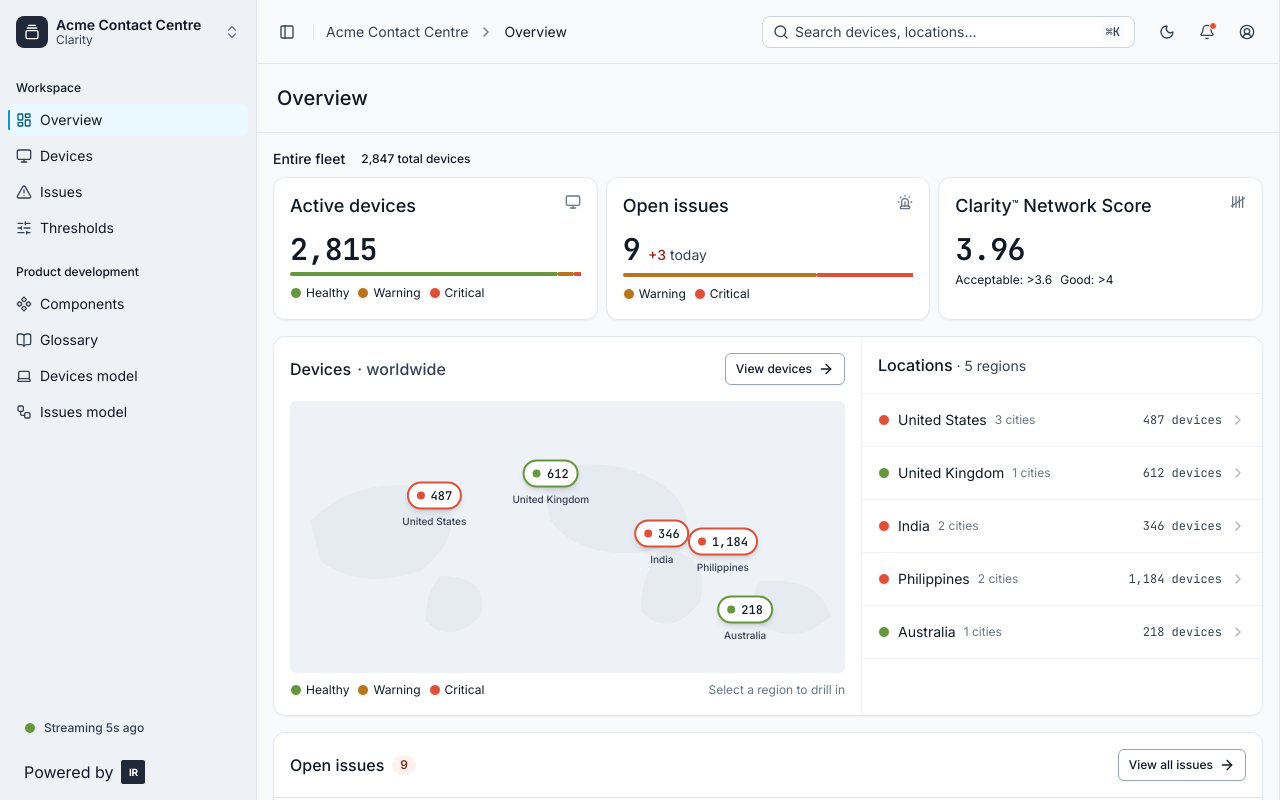
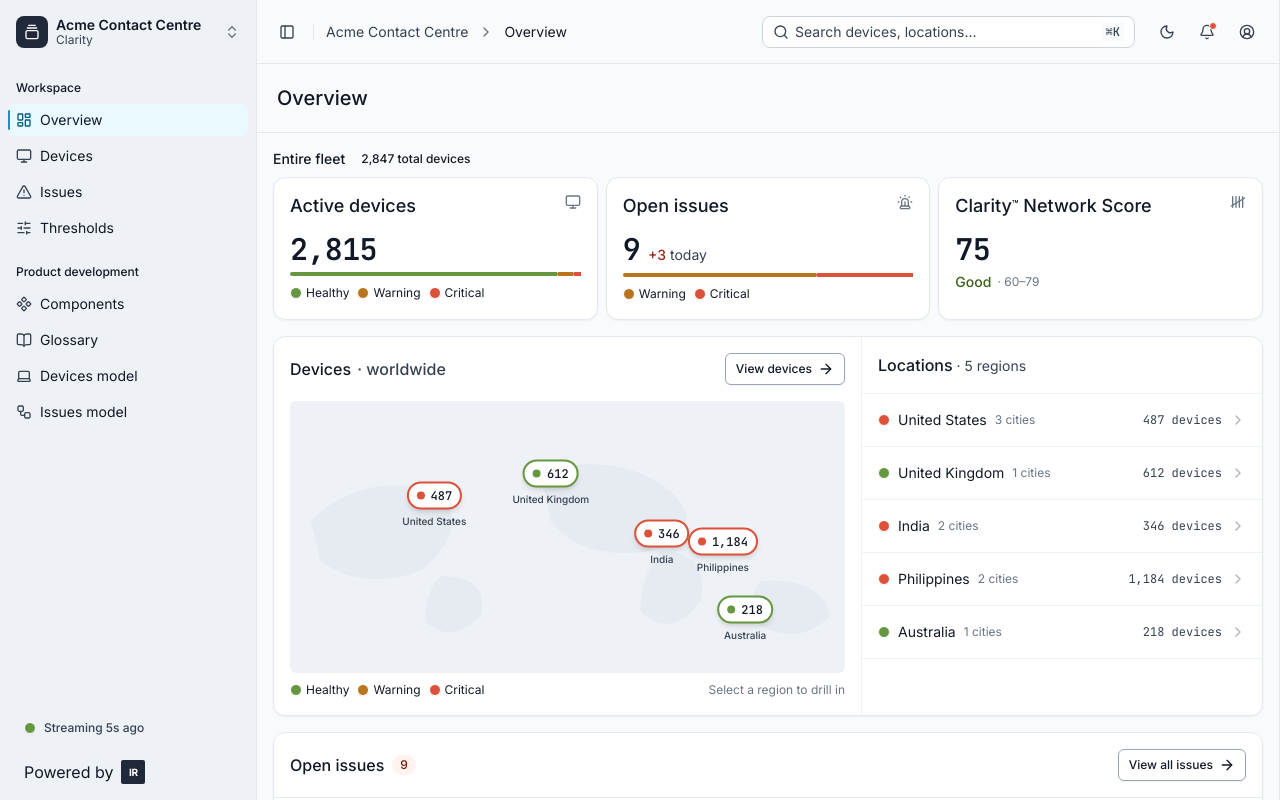
Before and after one commit to mynameiseeyern/Clarion-prototype, a React (Vite) app: page / in a window 1280 px wide. Built offline with nearby package versions, Linux system fonts and the light colour scheme.

Commit message:
Clarity network score

```diff
--- a/src/components/dashboard/StatsStrip.tsx
+++ b/src/components/dashboard/StatsStrip.tsx
@@ -6,6 +6,14 @@ import type { LiveFleet } from "@/hooks/useStreaming"
 
 // Net change in open issues vs. ~24h ago (deterministic dummy).
 const ISSUES_24H_AGO = 6
+
+// Clarity Network Score (0–100) quality band.
+function cnsBand(v: number) {
+  if (v >= 80) return { label: "Excellent", range: "80–100", color: "var(--fg-success-emphasis)" }
+  if (v >= 60) return { label: "Good", range: "60–79", color: "var(--fg-success-emphasis)" }
+  if (v >= 40) return { label: "Fair", range: "40–59", color: "var(--fg-warning-emphasis)" }
+  return { label: "Poor", range: "0–39", color: "var(--fg-danger-emphasis)" }
+}
 
 function IssueDelta({ delta }: { delta: number }) {
   if (delta === 0) return <span className="text-sm" style={{ color: "var(--fg-neutral-muted)" }}>no change today</span>
@@ -75,12 +83,17 @@ export function StatsStrip({ live }: { live: LiveFleet }) {
             </>
           }
           icon={Tally5}
-          value={live.score.toFixed(2)}
+          value={String(live.score)}
         >
-          <div className="flex items-center gap-2">
-            <span className="text-xs" style={{ color: "var(--fg-neutral-emphasis)" }}>Acceptable: &gt;3.6</span>
-            <span className="text-xs" style={{ color: "var(--fg-neutral-emphasis)" }}>Good: &gt;4</span>
-          </div>
+          {(() => {
+            const b = cnsBand(live.score)
+            return (
+              <div className="flex items-center gap-1.5">
+                <span className="text-sm font-medium" style={{ color: b.color }}>{b.label}</span>
+                <span className="text-xs" style={{ color: "var(--fg-neutral-subtle)" }}>· {b.range}</span>
+              </div>
+            )
+          })()}
         </KpiCard>
       </div>
     </section>
--- a/src/components/endpoints/EndpointsTable.tsx
+++ b/src/components/endpoints/EndpointsTable.tsx
@@ -301,9 +301,9 @@ export function EndpointsTable({
                   <td className="px-4 py-3">
                     <span
                       className="font-mono text-sm font-medium"
-                      style={{ color: e.score === null ? "var(--fg-neutral-subtle)" : e.status === "critical" ? "var(--fg-danger)" : e.status === "warning" ? "var(--fg-warning)" : "var(--fg-neutral-emphasis)" }}
+                      style={{ color: e.score === null ? "var(--fg-neutral-subtle)" : e.status === "critical" ? "var(--fg-danger-emphasis)" : e.status === "warning" ? "var(--fg-warning-emphasis)" : "var(--fg-neutral-emphasis)" }}
                     >
-                      {e.score === null ? "—" : e.score.toFixed(1)}
+                      {e.score === null ? "—" : e.score}
                     </span>
                   </td>
                   <td className="px-4 py-3">
--- a/src/components/search/CommandPalette.tsx
+++ b/src/components/search/CommandPalette.tsx
@@ -97,7 +97,7 @@ export function CommandPalette({
         </div>
         <span className="inline-flex items-center gap-1.5 text-xs" style={{ color: "var(--fg-neutral-muted)" }}>
           <span className="size-1.5 rounded-full" style={{ background: statusVar[e.status] }} />
-          {e.score === null ? "—" : e.score.toFixed(1)}
+          {e.score === null ? "—" : e.score}
         </span>
         {isActive && <CornerDownLeft className="size-3.5" style={{ color: "var(--fg-neutral-subtle)" }} />}
       </div>
--- a/src/data/dashboard.ts
+++ b/src/data/dashboard.ts
@@ -47,19 +47,19 @@ export const countries: Country[] = [
 
 export const locations: LocationRow[] = [
   // United Kingdom
-  { id: "london", name: "London HQ", countryId: "gb", status: "healthy", endpoints: 612, issues: 0, activeAlerts: 0, healthy: 608, warning: 0, critical: 0, offline: 4, score: 4.41, x: 46, y: 28 },
+  { id: "london", name: "London HQ", countryId: "gb", status: "healthy", endpoints: 612, issues: 0, activeAlerts: 0, healthy: 608, warning: 0, critical: 0, offline: 4, score: 88, x: 46, y: 28 },
   // Philippines
-  { id: "manilla", name: "Manila CC", countryId: "ph", status: "critical", endpoints: 800, issues: 4, activeAlerts: 3, healthy: 690, warning: 55, critical: 45, offline: 10, score: 3.55, x: 77, y: 53 },
-  { id: "cebu", name: "Cebu", countryId: "ph", status: "warning", endpoints: 384, issues: 2, activeAlerts: 1, healthy: 326, warning: 34, critical: 19, offline: 5, score: 3.62, x: 79, y: 58 },
+  { id: "manilla", name: "Manila CC", countryId: "ph", status: "critical", endpoints: 800, issues: 4, activeAlerts: 3, healthy: 690, warning: 55, critical: 45, offline: 10, score: 64, x: 77, y: 53 },
+  { id: "cebu", name: "Cebu", countryId: "ph", status: "warning", endpoints: 384, issues: 2, activeAlerts: 1, healthy: 326, warning: 34, critical: 19, offline: 5, score: 66, x: 79, y: 58 },
   // United States
-  { id: "newyork", name: "New York", countryId: "us", status: "warning", endpoints: 240, issues: 2, activeAlerts: 1, healthy: 211, warning: 20, critical: 6, offline: 3, score: 3.98, x: 30, y: 36 },
-  { id: "austin", name: "Austin", countryId: "us", status: "warning", endpoints: 140, issues: 1, activeAlerts: 1, healthy: 128, warning: 8, critical: 2, offline: 2, score: 4.08, x: 23, y: 42 },
-  { id: "denver", name: "Denver", countryId: "us", status: "warning", endpoints: 107, issues: 1, activeAlerts: 1, healthy: 96, warning: 10, critical: 0, offline: 1, score: 4.05, x: 21, y: 38 },
+  { id: "newyork", name: "New York", countryId: "us", status: "warning", endpoints: 240, issues: 2, activeAlerts: 1, healthy: 211, warning: 20, critical: 6, offline: 3, score: 75, x: 30, y: 36 },
+  { id: "austin", name: "Austin", countryId: "us", status: "warning", endpoints: 140, issues: 1, activeAlerts: 1, healthy: 128, warning: 8, critical: 2, offline: 2, score: 78, x: 23, y: 42 },
+  { id: "denver", name: "Denver", countryId: "us", status: "warning", endpoints: 107, issues: 1, activeAlerts: 1, healthy: 96, warning: 10, critical: 0, offline: 1, score: 77, x: 21, y: 38 },
   // India
-  { id: "bangalore", name: "Bangalore", countryId: "in", status: "warning", endpoints: 220, issues: 1, activeAlerts: 1, healthy: 199, warning: 15, critical: 3, offline: 3, score: 4.10, x: 66, y: 54 },
-  { id: "hyderabad", name: "Hyderabad", countryId: "in", status: "critical", endpoints: 126, issues: 1, activeAlerts: 1, healthy: 114, warning: 9, critical: 1, offline: 2, score: 4.13, x: 66, y: 50 },
+  { id: "bangalore", name: "Bangalore", countryId: "in", status: "warning", endpoints: 220, issues: 1, activeAlerts: 1, healthy: 199, warning: 15, critical: 3, offline: 3, score: 79, x: 66, y: 54 },
+  { id: "hyderabad", name: "Hyderabad", countryId: "in", status: "critical", endpoints: 126, issues: 1, activeAlerts: 1, healthy: 114, warning: 9, critical: 1, offline: 2, score: 80, x: 66, y: 50 },
   // Australia
-  { id: "sydney", name: "Sydney", countryId: "au", status: "healthy", endpoints: 218, issues: 0, activeAlerts: 0, healthy: 216, warning: 0, critical: 0, offline: 2, score: 4.36, x: 84, y: 80 },
+  { id: "sydney", name: "Sydney", countryId: "au", status: "healthy", endpoints: 218, issues: 0, activeAlerts: 0, healthy: 216, warning: 0, critical: 0, offline: 2, score: 86, x: 84, y: 80 },
 ]
 
 export const DEFAULT_LOCATION = "all"
--- a/src/data/endpointDetail.ts
+++ b/src/data/endpointDetail.ts
@@ -78,7 +78,7 @@ export function getEndpointDetail(e: Endpoint): EndpointDetail {
     { label: "Latency", value: String(e.latency), unit: "ms", fill: Math.min(1, e.latency / 200), status: metricStatus(e.latency, 80, 150), threshold: "warn ≥ 80ms · crit ≥ 150ms" },
     { label: "Packet loss", value: String(e.packetLoss), unit: "%", fill: Math.min(1, e.packetLoss / 6), status: metricStatus(e.packetLoss, 1, 3), threshold: "warn ≥ 1% · crit ≥ 3%" },
     { label: "Jitter", value: String(e.jitter), unit: "ms", fill: Math.min(1, e.jitter / 70), status: metricStatus(e.jitter, 30, 50), threshold: "warn ≥ 30ms · crit ≥ 50ms" },
-    { label: "Clarity Network Score", value: e.score === null ? "—" : e.score.toFixed(1), unit: "/ 5.0", fill: e.score === null ? 0 : e.score / 5, status: e.score === null ? "crit" : metricStatus(e.score, 3.6, 3.0, true), threshold: "warn < 3.6 · crit < 3.0" },
+    { label: "Clarity Network Score", value: e.score === null ? "—" : String(e.score), unit: "/ 100", fill: e.score === null ? 0 : e.score / 100, status: e.score === null ? "crit" : metricStatus(e.score, 60, 40, true), threshold: "warn < 60 · crit < 40" },
   ]
 
   // platforms: the endpoint's primary platform reflects its issue; others mostly OK
--- a/src/data/endpoints.ts
+++ b/src/data/endpoints.ts
@@ -29,7 +29,7 @@ export interface Endpoint {
   locationName: string
   site: Site
   status: EndpointStatus
-  /** Clarity Network Score 1.0–5.0, or null when unreachable */
+  /** Clarity Network Score 0–100, or null when unreachable */
   score: number | null
   connection: Connection
   latency: number
@@ -139,14 +139,14 @@ function makeEndpoint(locId: string, locName: string, status: EndpointStatus, n:
     latency = 0; jitter = 0; loss = 0; score = null
   } else if (status === "healthy") {
     latency = round(between(8, 70)); jitter = round(between(4, 20)); loss = round(between(0, 0.6), 1)
-    score = round(between(4.0, 4.8), 1)
+    score = round(between(80, 99)) // Clarity Network Score, 0–100
   } else if (status === "warning") {
     // one metric in the warn band
     const which = Math.floor(rand() * 3)
     latency = round(which === 0 ? between(80, 149) : between(20, 70))
     jitter = round(which === 1 ? between(30, 49) : between(6, 22))
     loss = round(which === 2 ? between(1, 2.9) : between(0, 0.7), 1)
-    score = round(between(3.0, 3.59), 1)
+    score = round(between(50, 70)) // warning band
   } else {
     // critical: ~20% are an unreachable/down platform (score —)
     if (rand() < 0.2) {
@@ -159,7 +159,7 @@ function makeEndpoint(locId: string, locName: string, status: EndpointStatus, n:
       latency = round(which === 0 ? between(150, 280) : between(40, 120))
       jitter = round(which === 1 ? between(50, 90) : between(10, 35))
       loss = round(which === 2 ? between(3, 9) : between(0.2, 2), 1)
-      score = round(between(2.4, 2.99), 1)
+      score = round(between(18, 45)) // critical band
     }
   }
 
--- a/src/hooks/useStreaming.ts
+++ b/src/hooks/useStreaming.ts
@@ -28,7 +28,7 @@ export function useStreaming(): LiveFleet {
           // re-roll the stream
           setJitter({
             offline: Math.floor(Math.random() * 12),
-            score: Math.round((Math.random() - 0.5) * 0.08 * 100) / 100,
+            score: Math.round((Math.random() - 0.5) * 3), // CNS jitter on a 0–100 scale
           })
           return 0
         }
@@ -41,7 +41,7 @@ export function useStreaming(): LiveFleet {
   return {
     ...base,
     online: Math.max(0, Math.min(base.endpoints, base.online - jitter.offline)),
-    score: Math.min(5, Math.max(1, base.score + jitter.score)),
+    score: Math.round(Math.min(100, Math.max(0, base.score + jitter.score))),
     secondsAgo,
   }
 }
--- a/src/pages/GlossaryPage.tsx
+++ b/src/pages/GlossaryPage.tsx
@@ -31,7 +31,7 @@ const groups: Group[] = [
   {
     title: "Metrics",
     terms: [
-      { term: "Clarity™ Network Score", def: "The headline 1.0–5.0 network-quality score for a device or aggregate (formerly 'MOS / Average MOS score'). Acceptable > 3.6, Good > 4.", eg: "3.97" },
+      { term: "Clarity™ Network Score", def: "The headline 0–100 network-quality score for a device or aggregate (formerly 'MOS / Average MOS score'). Banded Excellent 80–100 · Good 60–79 · Fair 40–59 · Poor 0–39.", eg: "79 · Good" },
       { term: "Latency", def: "Round-trip time in ms. Threshold: warn ≥ 80ms · crit ≥ 150ms." },
       { term: "Jitter", def: "Variation in latency in ms. Threshold: warn ≥ 30ms · crit ≥ 50ms." },
       { term: "Packet loss", def: "% of packets lost. Threshold: warn ≥ 1% · crit ≥ 3%." },
```
